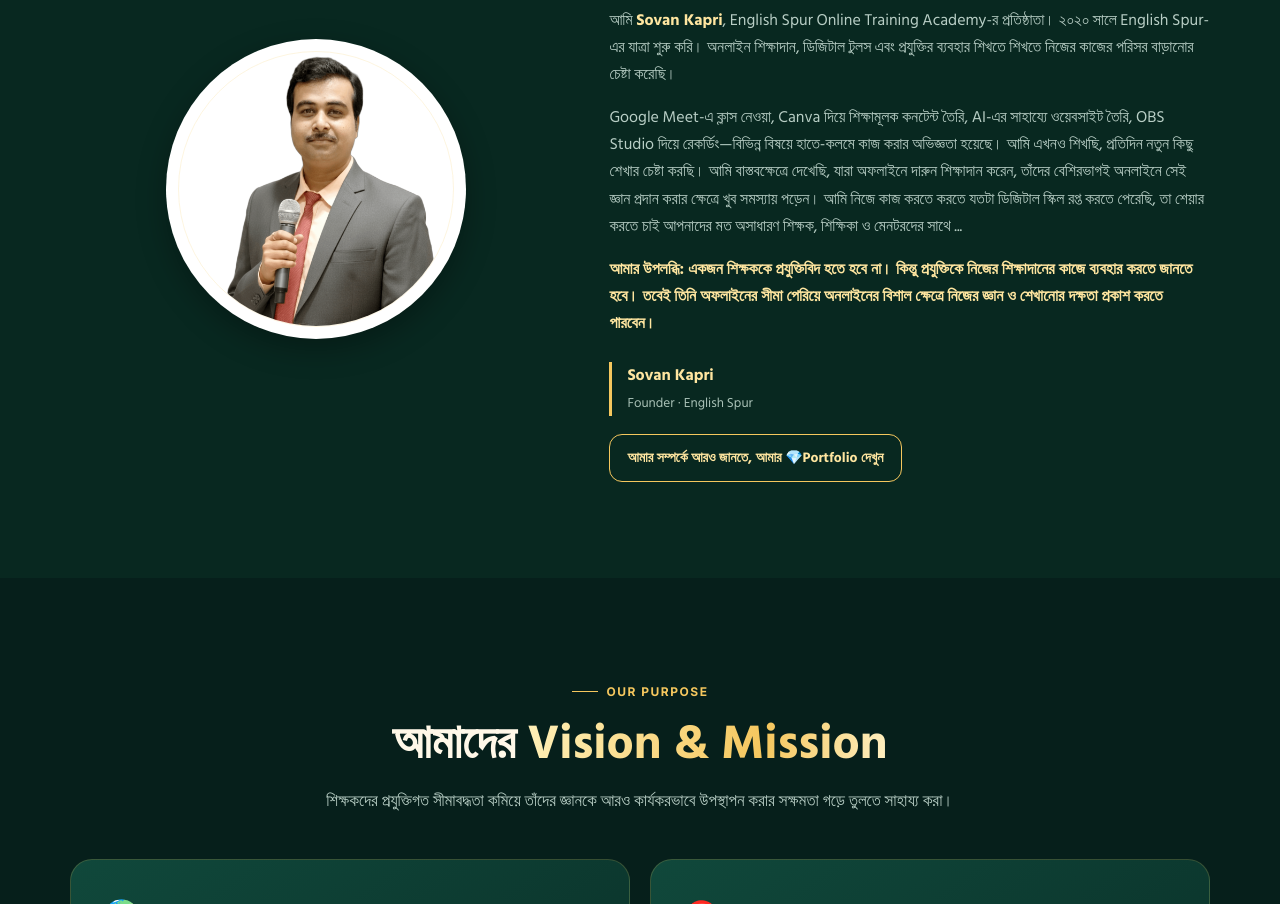
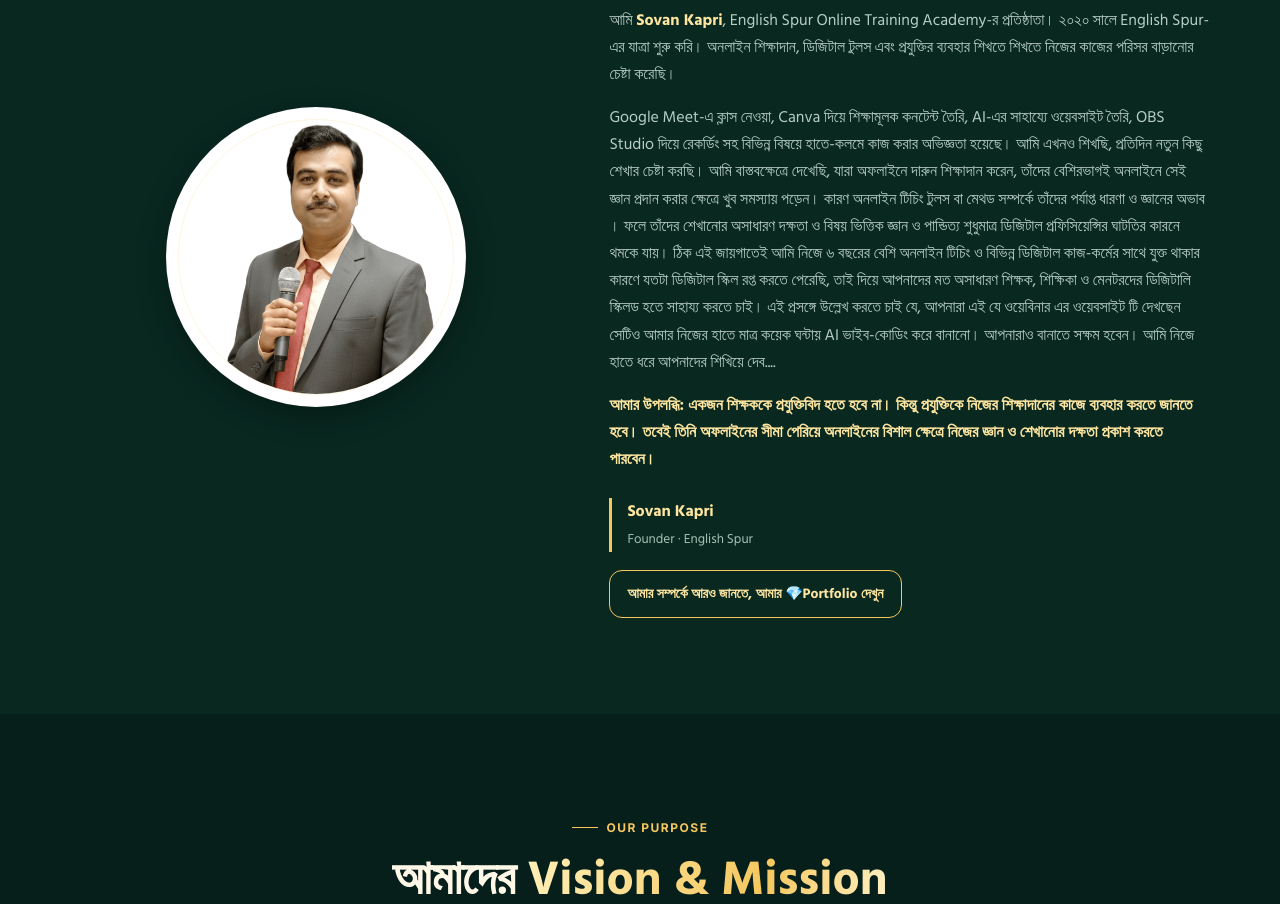
Before and after one commit to English-Spur/Webinar, a plain HTML site: page index.html in a window 1280 px wide. Shown: the part 2344-3248 px from the top of the page. Drawn offline with Linux system fonts and the light colour scheme; no server answers.

Commit message:
Update index.html

```diff
--- a/index.html
+++ b/index.html
@@ -371,7 +371,7 @@
       <span class="eyebrow">THE FOUNDER'S JOURNEY</span>
       <h2>একটি শেখার যাত্রা থেকে <span class="gradient-text">একটি নতুন উদ্যোগ</span></h2>
       <p>আমি <strong>Sovan Kapri</strong>, English Spur Online Training Academy-র প্রতিষ্ঠাতা। ২০২০ সালে English Spur-এর যাত্রা শুরু করি। অনলাইন শিক্ষাদান, ডিজিটাল টুলস এবং প্রযুক্তির ব্যবহার শিখতে শিখতে নিজের কাজের পরিসর বাড়ানোর চেষ্টা করেছি।</p>
-      <p>Google Meet-এ ক্লাস নেওয়া, Canva দিয়ে শিক্ষামূলক কনটেন্ট তৈরি, AI-এর সাহায্যে ওয়েবসাইট তৈরি, OBS Studio দিয়ে রেকর্ডিং—বিভিন্ন বিষয়ে হাতে-কলমে কাজ করার অভিজ্ঞতা হয়েছে। আমি এখনও শিখছি, প্রতিদিন নতুন কিছু শেখার চেষ্টা করছি। আমি বাস্তবক্ষেত্রে দেখেছি, যারা অফলাইনে দারুন শিক্ষাদান করেন, তাঁদের বেশিরভাগই অনলাইনে সেই জ্ঞান প্রদান করার ক্ষেত্রে খুব সমস্যায় পড়েন। আমি নিজে কাজ করতে করতে যতটা ডিজিটাল স্কিল রপ্ত করতে পেরেছি, তা শেয়ার করতে চাই আপনাদের মত অসাধারণ শিক্ষক, শিক্ষিকা ও মেনটরদের সাথে ...   </p>
+      <p>Google Meet-এ ক্লাস নেওয়া, Canva দিয়ে শিক্ষামূলক কনটেন্ট তৈরি, AI-এর সাহায্যে ওয়েবসাইট তৈরি, OBS Studio দিয়ে রেকর্ডিং সহ বিভিন্ন বিষয়ে হাতে-কলমে কাজ করার অভিজ্ঞতা হয়েছে। আমি এখনও শিখছি, প্রতিদিন নতুন কিছু শেখার চেষ্টা করছি। আমি বাস্তবক্ষেত্রে দেখেছি, যারা অফলাইনে দারুন শিক্ষাদান করেন, তাঁদের বেশিরভাগই অনলাইনে সেই জ্ঞান প্রদান করার ক্ষেত্রে খুব সমস্যায় পড়েন। কারণ অনলাইন টিচিং টুলস বা মেথড সম্পর্কে তাঁদের পর্যাপ্ত ধারণা ও জ্ঞানের অভাব । ফলে তাঁদের শেখানোর অসাধারণ দক্ষতা ও বিষয় ভিত্তিক জ্ঞান ও পান্ডিত্য শুধুমাত্র ডিজিটাল প্রফিসিয়েন্সির ঘাটতির কারনে থমকে যায়। ঠিক এই জায়গাতেই আমি নিজে ৬ বছরের বেশি অনলাইন টিচিং ও বিভিন্ন ডিজিটাল কাজ-কর্মের সাথে যুক্ত থাকার কারণে যতটা ডিজিটাল স্কিল রপ্ত করতে পেরেছি, তাই দিয়ে আপনাদের মত অসাধারণ শিক্ষক, শিক্ষিকা ও মেনটরদের ডিজিটালি স্কিলড হতে সাহায্য করতে চাই। এই প্রসঙ্গে উল্লেখ করতে চাই যে, আপনারা এই যে ওয়েবিনার এর ওয়েবসাইট টি দেখছেন সেটিও আমার নিজের হাতে মাত্র কয়েক ঘন্টায় AI ভাইব-কোডিং করে বানানো। আপনারাও বানাতে সক্ষম হবেন। আমি নিজে হাতে ধরে আপনাদের শিখিয়ে দেব....    </p>
       <p><strong>আমার উপলব্ধি: একজন শিক্ষককে প্রযুক্তিবিদ হতে হবে না। কিন্তু প্রযুক্তিকে নিজের শিক্ষাদানের কাজে ব্যবহার করতে জানতে হবে। তবেই তিনি অফলাইনের সীমা পেরিয়ে অনলাইনের বিশাল ক্ষেত্রে নিজের জ্ঞান  ও শেখানোর দক্ষতা প্রকাশ করতে পারবেন।</strong></p>
       <div class="signature">Sovan Kapri<small style="color:#a9c1b6;font-weight:400"> <br>Founder · English Spur</small></div>
       <a class="btn btn-outline btn-small" href="https://english-spur.github.io/sovan-portfolio/" target="_blank" rel="noopener" style="margin-top:18px">  আমার সম্পর্কে আরও জানতে, আমার 💎Portfolio দেখুন </a>
```
